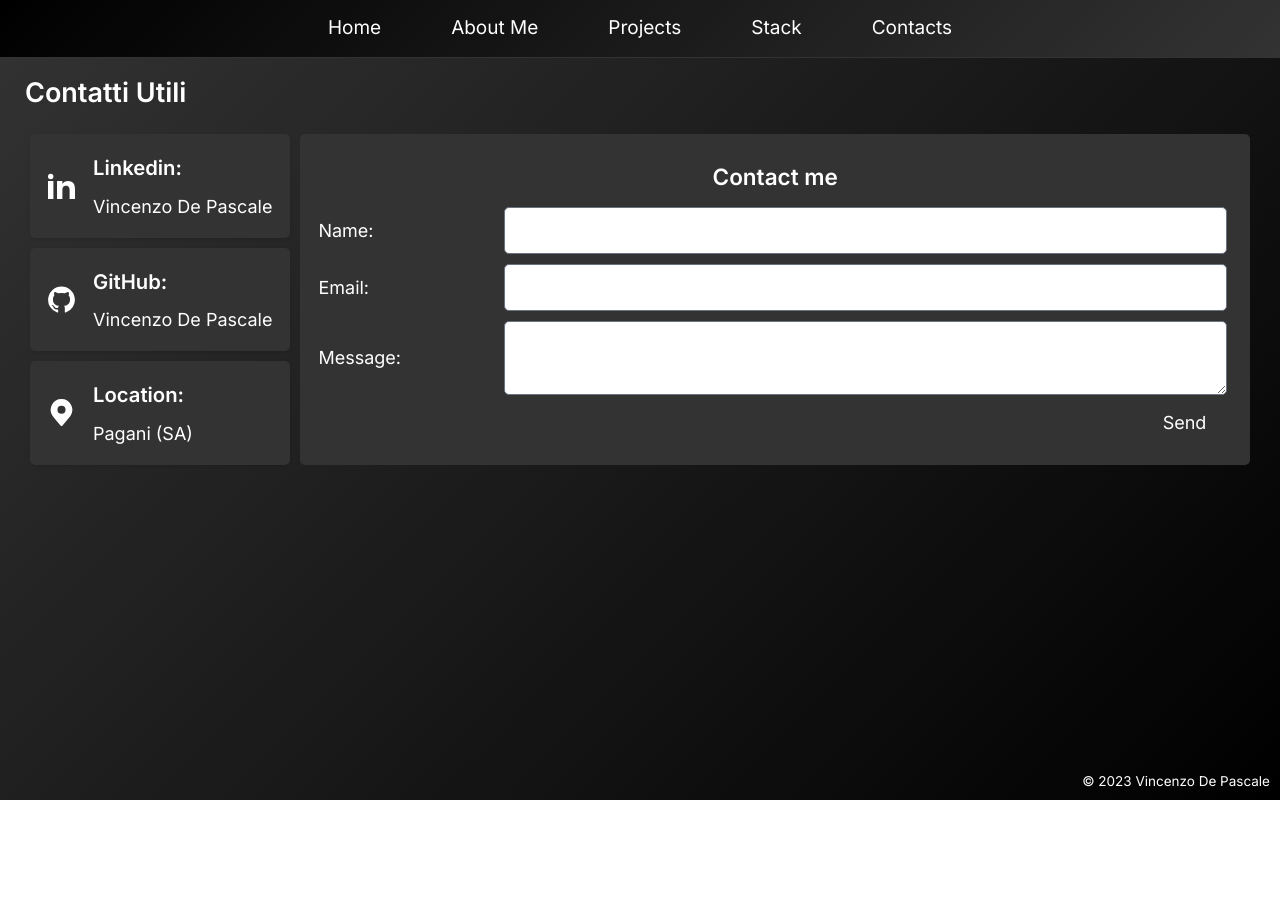
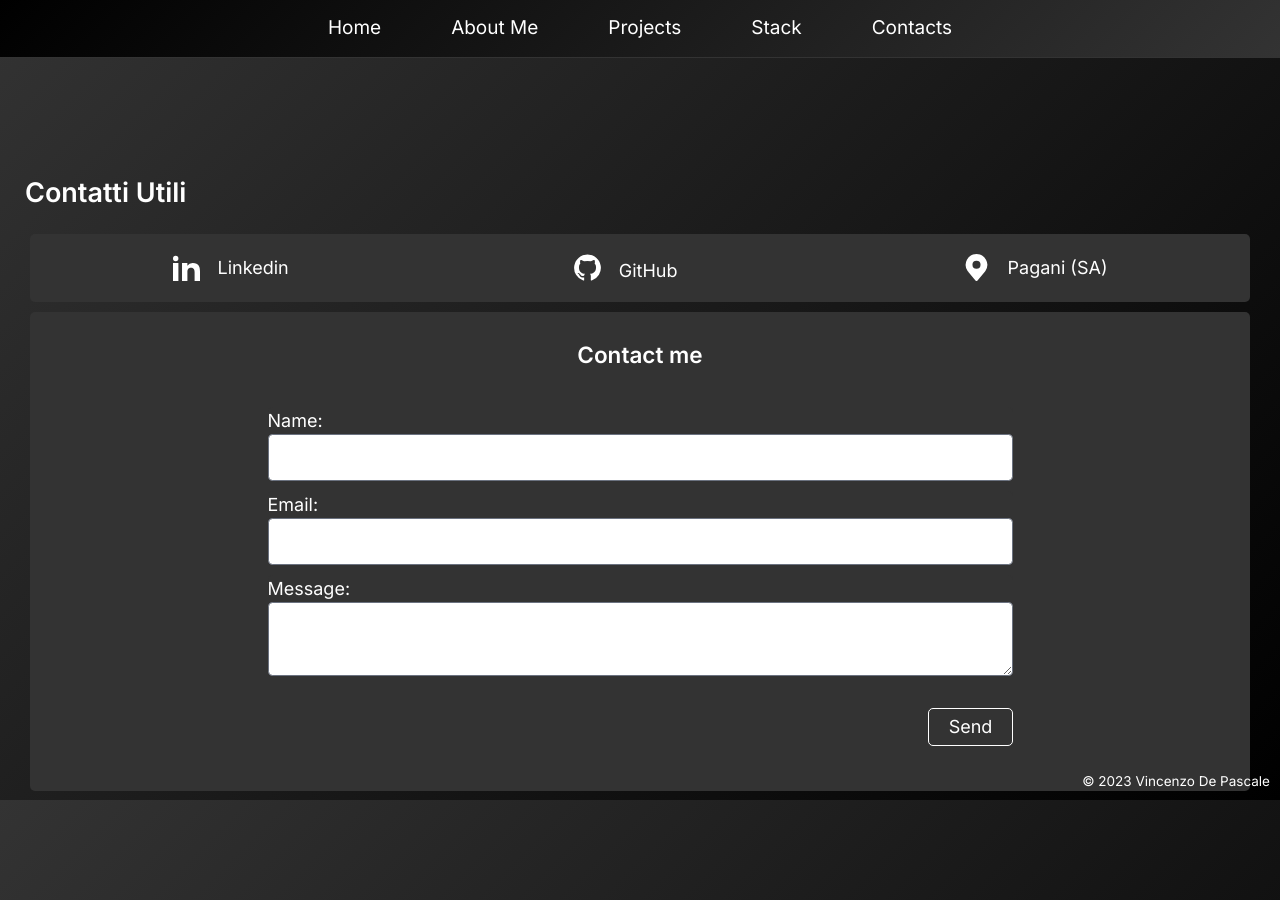
Before and after one commit to VincenzoDePascale/portfolio, a Next.js app: page /contacts in a window 1280 px wide. Before the commit the page ends 800 px from the top, so only its background shows below. Built offline with nearby package versions, Linux system fonts and the light colour scheme.

Commit message:
fix aboutMe

```diff
--- a/package.json
+++ b/package.json
@@ -22,6 +22,7 @@
     "moment": "^2.29.4",
     "next": "13.4.19",
     "react": "18.2.0",
+    "react-aria-modal": "^5.0.0",
     "react-bootstrap": "^2.8.0",
     "react-dom": "18.2.0",
     "react-tooltip": "^5.21.5"
--- a/src/app/Components/Footer.css
+++ b/src/app/Components/Footer.css
@@ -1,5 +1,5 @@
 .footer-container {
-  position: fixed;
+  position: static;
   bottom: 0;
   left: 0;
   width: 100%;
--- a/src/app/Components/Footer.jsx
+++ b/src/app/Components/Footer.jsx
@@ -5,7 +5,7 @@ export default function Footer() {
 
   return (
     <>
-      <div className="footer-container text-xs">
+      <div className="footer-container text-xs md:fixed md:bottom-0 md:right-0">
         <div>&copy; {currentYear} Vincenzo De Pascale</div>
       </div>
     </>
--- a/src/app/contacts/ContactForm.jsx
+++ b/src/app/contacts/ContactForm.jsx
@@ -54,14 +54,19 @@ export default function ContactForm() {
   return (
     <>
       {alertMessage && <div className="alert">{alertMessage}</div>}
-      <h2 className="text-xl font-semibold m-2 text-center">Contact me</h2>
-      <form ref={form} onSubmit={sendEmail}>
-        <div className="flex items-center ">
-          <label className="w-[33%] lg:w-[20%]" htmlFor="name">
-            Name:
-          </label>
+      <h2 className="text-xl font-semibold m-2 text-center flex justify-center">
+        Contact me
+      </h2>
+      <form
+        ref={form}
+        onSubmit={sendEmail}
+        className="max-w-[800px] m-auto md:py-5"
+      >
+        <div className="mx-5 flex flex-col justify-center">
+          <div className="labelBox flex flex-col mb-5">
+            <label htmlFor="name">Name:</label>
             <input
-            className="bordBox w-[66%] lg:w-[80%] bgInnerText text-black"
+              className="bgInnerText text-black rounded"
               type="text"
               id="name"
               name="user_name"
@@ -70,12 +75,10 @@ export default function ContactForm() {
               required
             />
           </div>
-        <div className="flex items-center">
-          <label className="w-[33%] lg:w-[20%]" htmlFor="email">
-            Email:
-          </label>
+          <div className="labelBox flex flex-col mb-5">
+            <label htmlFor="email">Email:</label>
             <input
-            className="bordBox w-[66%] lg:w-[80%] bgInnerText text-black"
+              className="bgInnerText text-black rounded"
               type="email"
               id="email"
               name="user_email"
@@ -84,12 +87,10 @@ export default function ContactForm() {
               required
             />
           </div>
-        <div className="flex items-center">
-          <label className="w-[33%] lg:w-[20%]" htmlFor="message">
-            Message:
-          </label>
+          <div className="labelBox flex flex-col mb-5">
+            <label htmlFor="message">Message:</label>
             <textarea
-            className="bordBox w-[66%] lg:w-[80%] bgInnerText text-black"
+              className="bgInnerText text-black rounded"
               id="message"
               name="message"
               value={formData.message}
@@ -97,14 +98,15 @@ export default function ContactForm() {
               required
             />
           </div>
-        <div className="flex flex-row-reverse">
+          <div className="flex flex-row-reverse pt-5">
             <button
-            className="col w-[85px] px-2 py-1 mt-1 me-1 bordBox"
+              className="button col w-[85px] px-2 py-1 bordBox"
               type="submit"
             >
               Send
             </button>
           </div>
+        </div>
       </form>
     </>
   );
--- a/src/app/contacts/page.css
+++ b/src/app/contacts/page.css
@@ -1,4 +1,10 @@
 .bordBox {
+  background: #333;
+  border-radius: 5px;
+  margin: 5px;
+}
+
+.labelBox {
   background: #333;
   border-radius: 5px;
   margin: 5px;
@@ -12,33 +18,8 @@
   background-color: #fff;
 }
 
-@-webkit-keyframes slideIn {
-  0% {
-    transform: translateX(1200px);
-  }
-  100% {
-    transform: translateX(0);
-  }
+.button {
+  margin-top: 0.25rem;
+  margin-inline-end: 0.25rem;
+  border: 1px solid white;
 }
-@-moz-keyframes slideIn {
-  0% {
-    transform: translateX(1200px);
-  }
-  100% {
-    transform: translateX(0);
-  }
-}
-@keyframes slideIn {
-  0% {
-    transform: translateX(1200px);
-  }
-  100% {
-    transform: translateX(0);
-  }
-}
-
-.animation {
-  -webkit-animation: slideIn 2s forwards;
-  -moz-animation: slideIn 2s forwards;
-  animation: slideIn 2s forwards;
-}
--- a/src/app/contacts/page.jsx
+++ b/src/app/contacts/page.jsx
@@ -6,16 +6,16 @@ import ContactForm from "./ContactForm";
 export default function Contacts() {
   return (
     <>
-      <div className="text-white box">
+      <div className="text-white box md:mt-[100px]">
         <div className="container mx-auto">
           <h2 className="text-2xl font-semibold mb-4">Contatti Utili</h2>
 
-          <div className="flex flex-col md:flex-row">
-            <div className="flex flex-col">
+          <div className="flex flex-col">
+            <div className="flex flex-row justify-around bordBox">
               <a
                 href="https://www.linkedin.com/in/vincenzo-de-pascale-30542322a/"
                 target="_blank"
-                className="bordBox p-4 rounded shadow md:col-start-1 flex items-center"
+                className="p-4 flex items-center justify-center"
               >
                 <div>
                   <span>
@@ -35,16 +35,15 @@ export default function Contacts() {
                     </svg>
                   </span>
                 </div>
-                <div className="ml-4 truncate ...">
-                  <h3 className="text-lg font-semibold mb-2">Linkedin:</h3>
-                  <p>Vincenzo De Pascale</p>
+                <div className="hidden md:block ml-4 truncate ...">
+                  Linkedin
                 </div>
               </a>
 
               <a
                 href="https://github.com/VincenzoDePascale"
                 target="_blank"
-                className="bordBox p-4 rounded shadow md:col-start-1 flex items-center"
+                className="p-4 flex items-center"
               >
                 <div>
                   <span>
@@ -63,16 +62,15 @@ export default function Contacts() {
                     </svg>
                   </span>
                 </div>
-                <div className="ml-4 truncate ...">
-                  <h3 className="text-lg font-semibold mb-2">GitHub:</h3>
-                  <p>Vincenzo De Pascale</p>
+                <div className="hidden md:block ml-4 pt-1 truncate ...">
+                  GitHub
                 </div>
               </a>
 
               <a
                 href="https://www.google.com/maps?q=Pagani,SA"
                 target="_blank"
-                className="bordBox p-4 rounded shadow md:col-start-1 flex items-center"
+                className="p-4 flex items-center"
               >
                 <div>
                   <span>
@@ -87,16 +85,15 @@ export default function Contacts() {
                     </svg>
                   </span>
                 </div>
-                <div className="ml-4 truncate ...">
-                  <h3 className="text-lg font-semibold mb-2">Location:</h3>
-                  <p>Pagani (SA)</p>
+                <div className="hidden md:block ml-4 truncate ...">
+                  Pagani (SA)
                 </div>
               </a>
             </div>
 
             <div className="flex longness">
               {/* mail box */}
-              <div className="flex-col basis-full bordBox p-4 w-100">
+              <div className="flex-col items-center basis-full bordBox p-4 w-100">
                 <ContactForm />
               </div>
             </div>
```
Also changed, not shown: src/app/aboutMe/page.css (+9 -3 lines), src/app/aboutMe/page.jsx (+54 -10 lines), 1 other file (tests, documents, lock files or other folders). Lines whose indentation alone changed are shown as unchanged.
